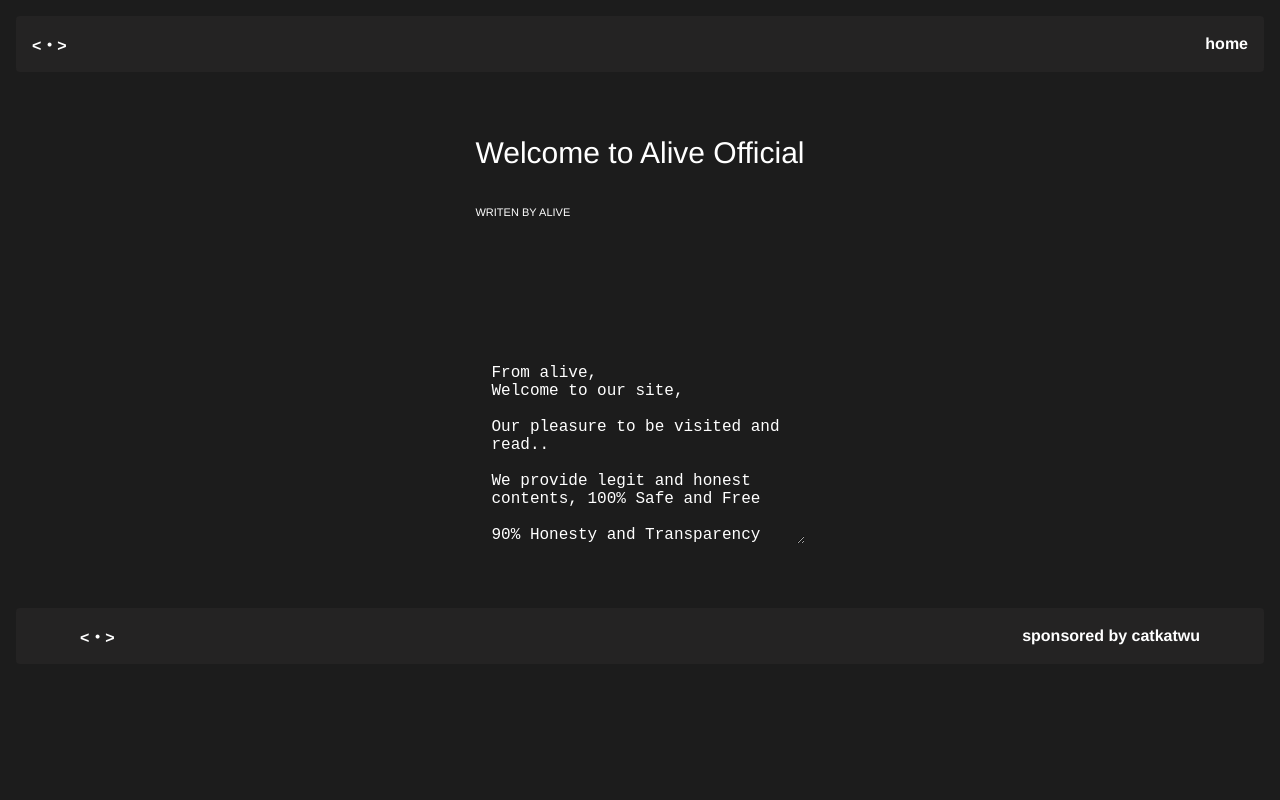
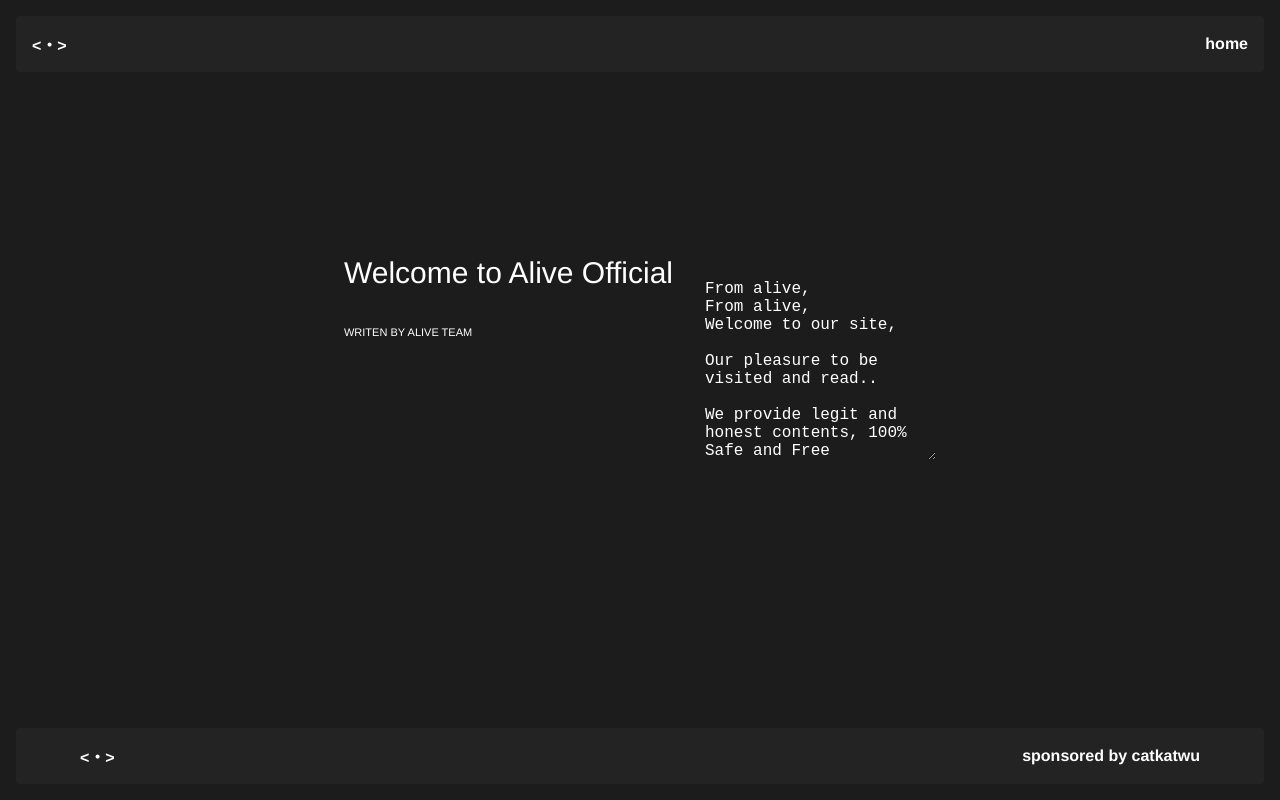
Before and after one commit to catkatwu/alive, a plain HTML site: page index.html in a window 1280 px wide. Drawn offline with Linux system fonts and the light colour scheme.

Commit message:
Add files via upload

```diff
--- a/index.html
+++ b/index.html
@@ -823,7 +823,7 @@ body {
 .footer,
 .footer.hero-big, .footer.hero-mid, .footer.hero-small,
 .footer.big-hero, .footer.mid-hero, .footer.small.hero {
-    position: relative;
+    position: absolute;
     bottom: 0px;
     right: 0px;
     left: 0px;
@@ -2048,20 +2048,24 @@ home
 </div>
 
 
-<div class="big-p center dark-hero">
-
+<div class="big-p item dark-hero">
+
+<span class="center small-mr">
 <p class="white-text mid-text mid-mb ">
 Welcome to Alive Official
 </p>
 
 <p class=" white-text caps small-text">
 
-writen by Alive
+writen by Alive Team
 
 </p>
+
+</span>
 
 <textarea class="dark-hero  itemwhite-text  hero small-text small-px">
 From alive,
+From alive,
 Welcome to our site,
 
 Our pleasure to be visited and read..
@@ -2080,7 +2084,7 @@ Please support us for our future news.
 
 </div>
 
-<div class="small-p heading dark2 small-m rounded item">
+<div class="small-p footer dark2 small-m rounded item">
 
 <span class="item item-left big-ml">
 
```
